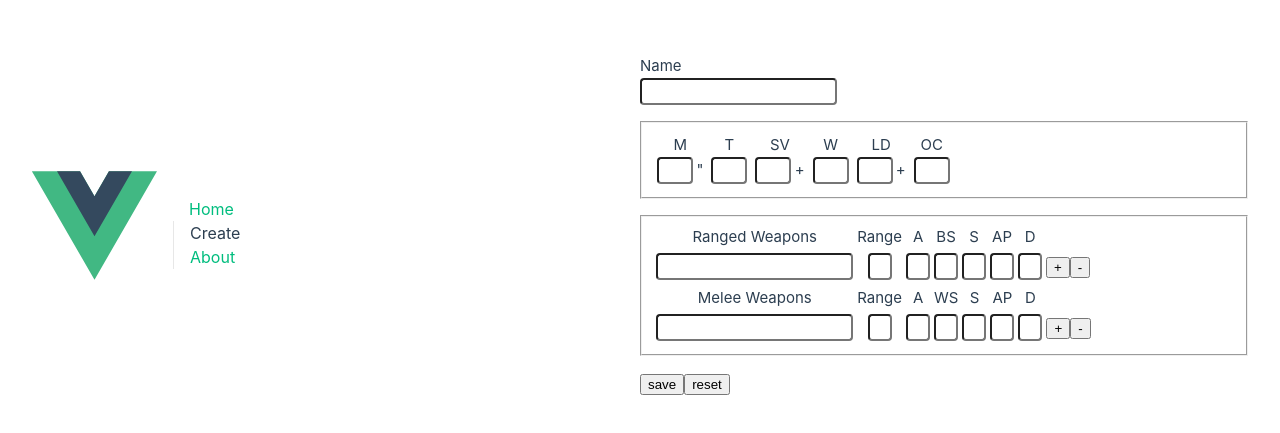
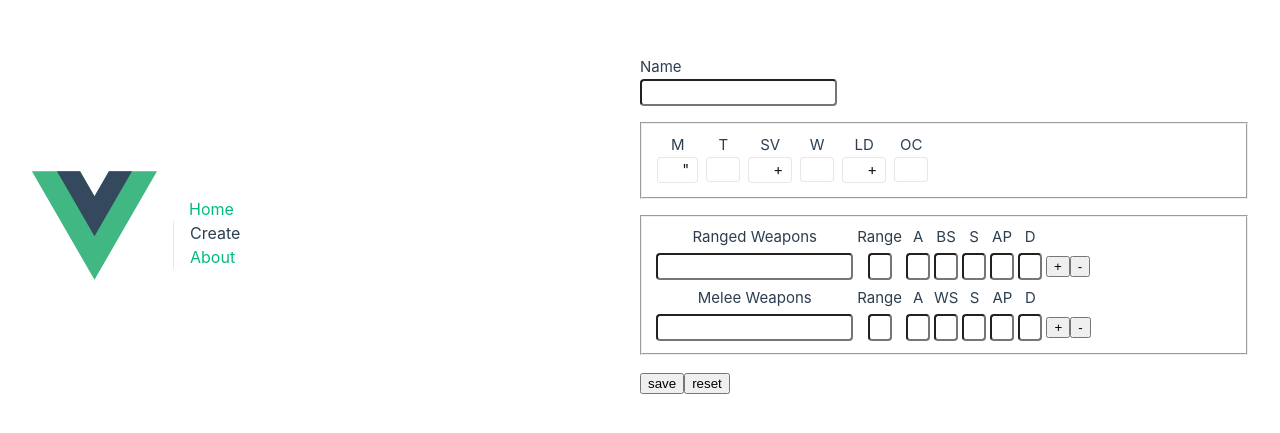
Before and after one commit to RobertsMJ/40k-datasheets, a Vue app: page /create in a window 1280 px wide. Shown: the part 175-608 px from the top of the page. Built offline with nearby package versions, Linux system fonts and the light colour scheme; the HTML template or start-up script is replaced by a standard one.

Commit message:
more css experimentation add appended content to inputs for attributes, needs to be genericized

```diff
--- a/src/assets/form.css
+++ b/src/assets/form.css
@@ -1,3 +1,7 @@
+:root {
+    --form-border-radius: 0.25rem;
+}
+
 .input {
     border-radius: 0.25rem;
     padding: 0.25rem 0.5rem;
--- a/src/components/DatasheetAttributeInput.vue
+++ b/src/components/DatasheetAttributeInput.vue
@@ -9,17 +9,18 @@ defineEmits(['update:modelValue'])
 <template>
   <fieldset class="attribute">
     <label>{{ label }}</label>
-    <span>
+    <span class="input attribute-input">
       <input
-        class="input attribute__input"
+        class="attribute-input__input"
         type="text"
         :value="modelValue"
         @input="
           $emit('update:modelValue', ($event.target as HTMLInputElement)?.value)
         "
-      /><span class="attribute__decorator" v-if="decorator">{{
-        decorator
-      }}</span>
+      />
+      <span v-if="decorator" class="attribute-input__append">
+        {{ decorator }}
+      </span>
     </span>
   </fieldset>
 </template>
@@ -32,10 +33,37 @@ defineEmits(['update:modelValue'])
   padding: 0;
   margin: 0.25rem;
 }
-.attribute__input {
-  max-width: 2.25rem;
+.attribute-input {
+  border: 1px solid var(--color-border);
+  display: inline-flex;
+  align-items: baseline;
+  background: var(--vt-c-white);
+  // padding: 0;
+
+  &:focus-within {
+    box-shadow: 0 0 0.3rem 0.1rem rgba(red, 0.5);
+  }
 }
-.attribute__decorator {
-  margin-left: 0.2rem;
+.attribute-input__input {
+  border: none;
+  background: none;
+  text-align: center;
+
+  margin: 0;
+  padding: 0;
+  width: 1rem;
+  // height: 1.5rem;
+
+  &:focus {
+    outline: none;
+  }
+}
+.attribute-input__prepend,
+.attribute-input__append {
+  display: flex;
+  padding: 0;
+  background: none;
+  color: var(--vt-c-black);
+  line-height: 1;
 }
 </style>
--- a/src/views/DatasheetCreateView.vue
+++ b/src/views/DatasheetCreateView.vue
@@ -11,7 +11,7 @@ const getInitialFormState = () =>
     melee_weapons: [new Weapon()]
   })
 
-const form = reactive(getInitialFormState())
+const form = reactive<Datasheet>(getInitialFormState())
 
 const { saveDatasheet: onSave } = useSaveDatasheet(() => form)
 
```
